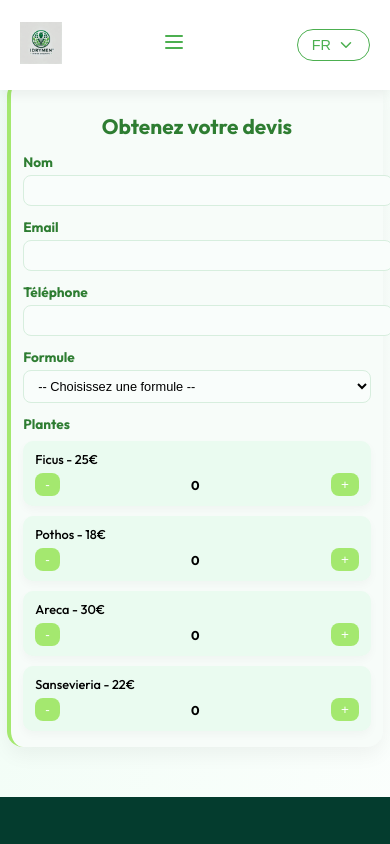
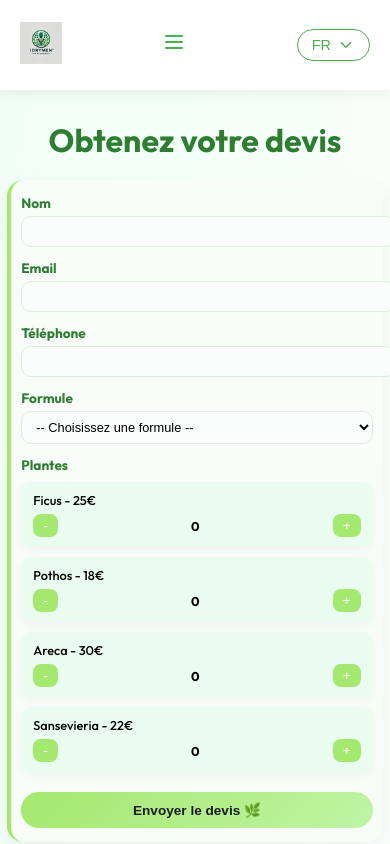
Before and after one commit to azzedineh27/GoGrow, a React (Vite) app: page /devis in a window 390 px wide. Shown: the top 844 px of the page. Built offline with nearby package versions, Linux system fonts and the light colour scheme; a web font is replaced by a local one.

Commit message:
suite responsive et bugs

```diff
--- a/src/components/DevisForm.jsx
+++ b/src/components/DevisForm.jsx
@@ -12,7 +12,7 @@ const DevisForm = () => {
 
   const [submitted, setSubmitted] = useState(false);
   const [loading, setLoading] = useState(false);
-  const [sidebarOpen, setSidebarOpen] = useState(true);
+  const [sidebarOpen, setSidebarOpen] = useState(false);
 
   const plantesOptions = [
     { name: 'Ficus', price: 25 },
@@ -43,7 +43,8 @@ const DevisForm = () => {
     });
   };
 
-  const handleSubmit = () => {
+  const handleSubmit = (e) => {
+    e.preventDefault();
     setLoading(true);
     setTimeout(() => {
       setLoading(false);
@@ -67,9 +68,9 @@ const DevisForm = () => {
 
   return (
     <div className="devis-page">
-      <form className="devis-form">
-        <h2>Obtenez votre devis</h2>
+      <h2 className="devis-title">Obtenez votre devis</h2>
 
+      <form className="devis-form" onSubmit={handleSubmit}>
         <label>Nom</label>
         <input type="text" name="nom" required value={formData.nom} onChange={handleChange} />
 
@@ -102,11 +103,24 @@ const DevisForm = () => {
             </div>
           ))}
         </div>
+
+        <button
+          type="submit"
+          className={`submit-btn ${loading ? 'loading' : ''}`}
+          disabled={loading}
+        >
+          {loading ? "Envoi..." : "Envoyer le devis 🌿"}
+        </button>
+
+        {submitted && !loading && (
+          <p className="confirmation">✅ Devis envoyé avec succès !</p>
+        )}
       </form>
 
       {showSidebar && (
         <>
-          <aside className={`devis-sidebar ${sidebarOpen ? 'active' : ''}`}>
+          {sidebarOpen && (
+            <aside className="devis-sidebar active">
               <h3>Récapitulatif</h3>
               <p><strong>Nom :</strong> {formData.nom || '-'}</p>
               <p><strong>Email :</strong> {formData.email || '-'}</p>
@@ -121,24 +135,10 @@ const DevisForm = () => {
                   qty > 0 && <li key={name}>{name} × {qty}</li>
                 )}
               </ul>
+              <p className="total"><strong>Total estimé :</strong> {total}€</p>
+            </aside>
+          )}
 
-            <p className="total"><strong>Total estimé :</strong> {total}€</p>
-
-            <button
-              type="button"
-              className={`submit-btn ${loading ? 'loading' : ''}`}
-              onClick={handleSubmit}
-              disabled={loading}
-            >
-              {loading ? "Envoi..." : "Envoyer le devis 🌿"}
-            </button>
-
-            {submitted && !loading && (
-              <p className="confirmation">✅ Devis envoyé avec succès !</p>
-            )}
-          </aside>
-
-          {/* ✅ Bouton toggle */}
           <button className="toggle-sidebar-btn" onClick={toggleSidebar}>
             {sidebarOpen ? "Cacher le récap" : "Voir le récap"}
           </button>
--- a/src/pages/Contact.jsx
+++ b/src/pages/Contact.jsx
@@ -5,12 +5,12 @@ import FormulaireContact from '../components/FormulaireContact';
 const ContactPage = () => {
   return (
     <div className="contact-page">
-      {/* Fond animé avec feuilles en PNG */}
       <div className="wind-leaves">
         <span className="leaf leaf-1" />
         <span className="leaf leaf-2" />
         <span className="leaf leaf-3" />
         <span className="leaf leaf-4" />
+        <span className="leaf leaf-5" />
         <span className="leaf leaf-5" />
       </div>
 
--- a/src/styles/Contact.css
+++ b/src/styles/Contact.css
@@ -112,29 +112,38 @@ textarea {
   position: absolute;
   width: 50px;
   height: 50px;
-  background-image: url('/feuille.png');
+  background-image: url('/feuille1.png');
   background-size: contain;
   background-repeat: no-repeat;
   opacity: 0.25;
-  animation: leafFloat 25s linear infinite, leafDrift 10s ease-in-out infinite alternate;
+  animation: leafCombined 25s linear infinite;
 }
 
-.leaf-1 { top: 8%; animation-delay: 0s; left: -80px; }
+.leaf-1 { top: 10%; animation-delay: 0s; left: -80px; }
 .leaf-2 { top: 28%; animation-delay: 5s; left: -100px; }
 .leaf-3 { top: 48%; animation-delay: 10s; left: -120px; }
 .leaf-4 { top: 68%; animation-delay: 15s; left: -140px; }
+.leaf-5 { top: 88%; animation-delay: 20s; left: -160px; }
 
-@keyframes leafFloat {
-  0% { transform: translateX(0) rotate(0deg) scale(1); }
-  50% { transform: translateX(60vw) rotate(20deg) scale(1.05); }
-  100% { transform: translateX(120vw) rotate(-15deg) scale(0.95); }
+
+@keyframes leafCombined {
+  0% {
+    transform: translate(0, 0) rotate(0deg) scale(1);
+  }
+  25% {
+    transform: translate(30vw, 5px) rotate(10deg) scale(1.05);
+  }
+  50% {
+    transform: translate(60vw, -5px) rotate(20deg) scale(1.1);
+  }
+  75% {
+    transform: translate(90vw, 5px) rotate(10deg) scale(1.05);
+  }
+  100% {
+    transform: translate(120vw, 0) rotate(-15deg) scale(0.95);
+  }
 }
 
-/* ✨ Petit flottement vertical pour réalisme */
-@keyframes leafDrift {
-  0% { transform: translateY(0px); }
-  100% { transform: translateY(10px); }
-}
 
 @media (max-width: 768px) {
   .contact-page {
--- a/src/styles/DevisForm.css
+++ b/src/styles/DevisForm.css
@@ -9,15 +9,24 @@ body {
 
 .devis-page {
   max-width: 900px;
+  width: 100%;
   margin: 0 auto;
   padding: 80px 20px;
   font-family: 'Outfit', sans-serif;
   display: flex;
   flex-direction: column;
   align-items: center;
+  box-sizing: border-box;
+  overflow-x: hidden;
 }
 
-/* Formulaire */
+.devis-title {
+  margin-bottom: 20px;
+  font-size: 2rem;
+  color: #2e7d32;
+  text-align: center;
+}
+
 .devis-form {
   width: 100%;
   max-width: 450px;
@@ -27,13 +36,6 @@ body {
   border-radius: 20px;
   box-shadow: 0 8px 20px rgba(0, 0, 0, 0.05);
   animation: slideInDown 0.8s ease-out forwards;
-}
-
-.devis-form h2 {
-  font-size: 1.7rem;
-  color: #2e7d32;
-  margin-bottom: 20px;
-  text-align: center;
 }
 
 .devis-form label {
@@ -100,7 +102,6 @@ body {
   text-align: center;
 }
 
-/* Bouton principal */
 .submit-btn {
   background: linear-gradient(135deg, #a4e86f, #bff4a4);
   color: #1B1B1B;
@@ -120,7 +121,6 @@ body {
   background: linear-gradient(135deg, #b7f390, #d0ffbb);
 }
 
-/* Confirmation message */
 .confirmation {
   margin-top: 20px;
   color: #2e7d32;
@@ -131,7 +131,7 @@ body {
   text-align: center;
 }
 
-/* Sidebar récapitulatif */
+/* ✅ Sidebar */
 .devis-sidebar {
   position: fixed;
   top: 80px;
@@ -145,6 +145,7 @@ body {
   transform: translateX(100%);
   transition: transform 0.4s ease;
   z-index: 1000;
+  box-sizing: border-box;
 }
 
 .devis-sidebar.active {
@@ -173,7 +174,6 @@ body {
   color: #1b4726;
 }
 
-/* Bouton toggle afficher/masquer récap */
 .toggle-sidebar-btn {
   position: fixed;
   top: 90px;
@@ -196,26 +196,18 @@ body {
   transform: translateY(-2px);
 }
 
-/* Animations */
-@keyframes slideInDown {
-  from { opacity: 0; transform: translateY(-20px); }
-  to { opacity: 1; transform: translateY(0); }
-}
-
-@keyframes fadeIn {
-  from { opacity: 0; transform: scale(0.96); }
-  to { opacity: 1; transform: scale(1); }
-}
-
+/* ✅ Responsive */
 @media (max-width: 768px) {
   .devis-page {
     padding: 50px 12px;
+  }
+  .devis-title{
+    margin-top : 80px;
   }
 
   .devis-form {
     max-width: 95%;
     padding: 16px 12px;
-    margin-top: 30px; /* espace avant le titre */
     border-radius: 16px;
   }
 
@@ -226,7 +218,6 @@ body {
 
   .devis-form label {
     font-size: 0.85rem;
-    margin-bottom: 4px;
   }
 
   .devis-form input,
@@ -234,7 +225,6 @@ body {
     padding: 8px 10px;
     font-size: 0.85rem;
     margin-bottom: 12px;
-    border-radius: 8px;
   }
 
   .plant-select {
@@ -249,10 +239,6 @@ body {
     padding: 10px 12px;
   }
 
-  .plant-item span {
-    font-size: 0.85rem;
-  }
-
   .qty-controls {
     width: 100%;
     justify-content: space-between;
@@ -263,65 +249,52 @@ body {
     font-size: 0.85rem;
   }
 
-  .qty-controls span {
-    font-size: 0.85rem;
-  }
-
   .submit-btn {
     font-size: 0.9rem;
     padding: 10px 16px;
-    margin-top: 16px;
   }
 
-  /* ✅ Sidebar récap mobile */
+  /* ✅ Sidebar mobile */
   .devis-sidebar {
-    position: fixed;
     top: auto;
     bottom: 0;
+    left: 0;
+    right: 0;
     width: 100%;
-    height: auto;
+    border-radius: 20px 20px 0 0;
     border-left: none;
     border-top: 3px solid #A4E86F;
-    padding: 18px 14px;
     transform: translateY(100%);
-    border-radius: 20px 20px 0 0;
+    padding: 18px 16px 80px 16px;
     box-shadow: 0 -4px 20px rgba(0, 0, 0, 0.08);
+    max-height: 70vh;
+    overflow-y: auto;
   }
 
   .devis-sidebar.active {
     transform: translateY(0%);
   }
 
-  .devis-sidebar h3 {
-    font-size: 1.2rem;
-    margin-bottom: 12px;
-  }
-
-  .devis-sidebar p,
-  .devis-sidebar ul li {
-    font-size: 0.85rem;
-  }
-
-  .devis-sidebar .total {
-    font-size: 1rem;
-  }
-
-  .confirmation {
-    font-size: 0.85rem;
-  }
-
-  /* ✅ Bouton toggle */
   .toggle-sidebar-btn {
-    bottom: 95px;
     top: auto;
-    right: 14px;
+    bottom: 100px;
+    right: 16px;
     font-size: 0.85rem;
     padding: 6px 12px;
     border-radius: 16px;
+    z-index: 1101;
   }
 }
 
 @media (max-width: 480px) {
+  .devis-page {
+    padding: 40px 10px;
+  }
+
+  .devis-form {
+    padding: 14px 10px;
+  }
+
   .devis-form h2 {
     font-size: 1.3rem;
   }
@@ -332,10 +305,7 @@ body {
     padding: 7px 10px;
   }
 
-  .plant-item span {
-    font-size: 0.8rem;
-  }
-
+  .plant-item span,
   .qty-controls span {
     font-size: 0.8rem;
   }
@@ -357,5 +327,17 @@ body {
   .toggle-sidebar-btn {
     font-size: 0.8rem;
     padding: 5px 10px;
+    bottom: 90px;
+    right: 10px;
+  }
+
+  .devis-sidebar {
+    padding-bottom: 100px;
   }
 }
+
+/* Animation */
+@keyframes slideInDown {
+  from { opacity: 0; transform: translateY(-20px); }
+  to { opacity: 1; transform: translateY(0); }
+}
```
Lines whose indentation alone changed are shown as unchanged.
